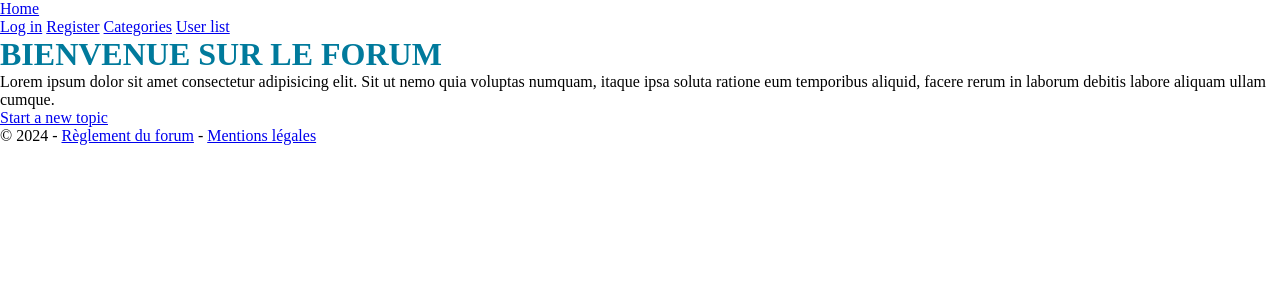
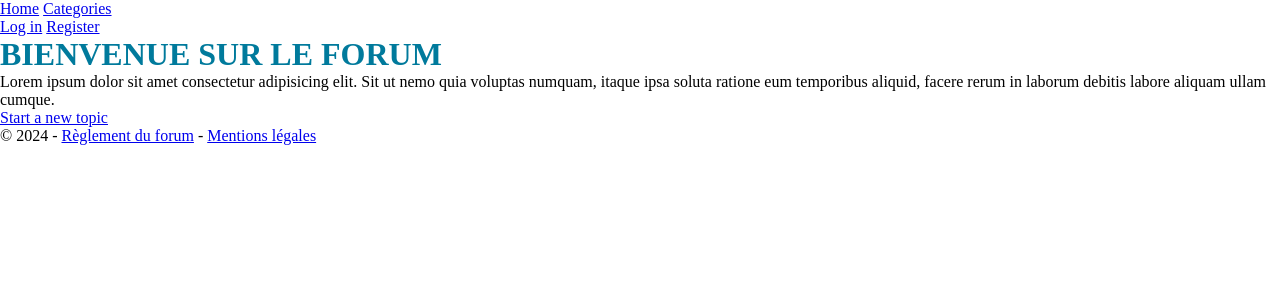
Before and after one commit to AHdev67/ForumAH, a PHP site: page / in a window 1280 px wide. Shown: the top 300 px of the page. Run offline with PHP 8.4, Linux system fonts and the light colour scheme; data that the repository does not hold is empty; some libraries are stand-ins or nearby versions.

Commit message:
reorganized navbar

```diff
--- a/view/layout.php
+++ b/view/layout.php
@@ -22,6 +22,7 @@
                     <nav>
                         <div id="nav-left">
                             <a href="index.php?ctrl=home&action=index">Home</a>
+                            <a href="index.php?ctrl=forum&action=index">Categories</a>
                             <?php
                             if(App\Session::isAdmin()){
                                 ?>
@@ -33,16 +34,14 @@
                             // si l'utilisateur est connecté
                             if(App\Session::getUser()){
                                 ?>
-                                <a href="index.php?ctrl=security&action=profile"><span class="fas fa-user"></span>&nbsp;<?= App\Session::getUser()?></a>
+                                <a href="index.php?ctrl=security&action=profile&id=<?= $_SESSION["user"]->getId() ?>"><span class="fas fa-user"></span>&nbsp;<?= App\Session::getUser()?></a>
                                 <a href="index.php?ctrl=security&action=logout">Log out</a>
                                 <?php
                             }
                             else{
                                 ?>
-                                <a href="index.php?ctrl=security&action=login">Log in</a>
-                                <a href="index.php?ctrl=security&action=register">Register</a>
-                                <a href="index.php?ctrl=forum&action=index">Categories</a>
-                                <a href="index.php?ctrl=home&action=users">User list</a>
+                                <a href="index.php?ctrl=security&action=displayLogin">Log in</a>
+                                <a href="index.php?ctrl=security&action=displayRegister">Register</a>
                             <?php
                             }
                         ?>
```
